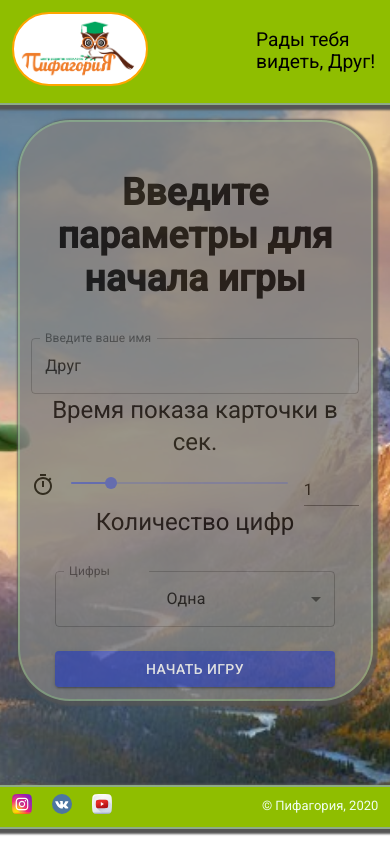
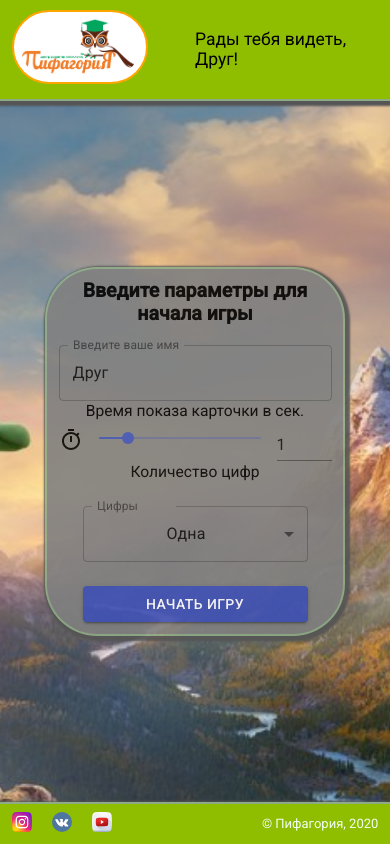
Before and after one commit to IlyaIvanchikov/flash, a React app: page / in a window 390 px wide. Built offline with nearby package versions, Linux system fonts and the light colour scheme; a web font is replaced by a local one.

Commit message:
feat: add responsive main

```diff
--- a/src/components/App.js
+++ b/src/components/App.js
@@ -5,8 +5,9 @@ import Footer from './Footer/Footer'
 import { makeStyles } from '@material-ui/core/styles'
 const useStyles = makeStyles((theme) => ({
   root: {
+    display: 'flex',
     minHeight: '100vh',
-    position: 'relative',
+    flexDirection: 'column'
   },
 }))
 
--- a/src/components/Footer/Footer.css
+++ b/src/components/Footer/Footer.css
@@ -1,11 +1,11 @@
 footer {
     height: 40px;
-    margin-top: -40px;
     background-color: #8fbe00;
     display: flex;
     justify-content: space-between;
     align-items: center;
     padding: 0 3%;
+    flex-shrink: 0;
 }
 
 footer .copyrights {
--- a/src/components/Header/Header.css
+++ b/src/components/Header/Header.css
@@ -1,11 +1,10 @@
 .header {
-  flex-grow: 1;
+  flex-wrap: wrap;
   background-color: #8fbe00;
   padding: 10px 3%;
   display: flex;
   flex-direction: row;
   justify-content: space-between;
-  flex-wrap: nowrap;
   }
 
   .logo {
@@ -24,17 +23,19 @@
   }
 
   .h1-header {
-  font-size: 1.5rem;
   /* color: #fff; */
   font-style: italic;
   /* background-color: #fff; */
   }
 
   .p-header {
-  font-size: 1.2rem;
+  font-size: 1.7vw;
   }
 
 @media (max-width: 700px) {
+  .p-header {
+   font-size: 4.5vw;
+ }
 
   .logo {
     max-width: 120px;
--- a/src/components/Header/Header.js
+++ b/src/components/Header/Header.js
@@ -12,13 +12,13 @@ const Header = (props) => {
   return (
     <header className="header blockShadow">
       <Grid container alignItems="center">
-        <Grid container item  xs={8} sm={6} direction="row" alignItems="center">
+        <Grid container item  xs={6} sm={6} direction="row" alignItems="center">
           <a className="link-logo" href="/"><img src={Logo} alt="logo" className="logo"/></a>
           <Hidden smDown>
           <h1 className="h1-header">{SITE_TITLE}</h1>
           </Hidden>
         </Grid>
-        <Grid container justify="flex-end" item xs={4} sm={6}>
+        <Grid container justify="flex-end" item xs={6} sm={6}>
           <p className="p-header">{SALUTATION + (props.name || DEFAULT_NAME)}!</p>
         </Grid>
       </Grid>
--- a/src/components/Main/BlockParameters/BlockParamaters.js
+++ b/src/components/Main/BlockParameters/BlockParamaters.js
@@ -3,7 +3,6 @@ import { makeStyles } from '@material-ui/core/styles'
 import {
   TextField,
   FormGroup,
-  Typography,
   InputLabel,
   MenuItem,
   FormControl,
@@ -24,15 +23,15 @@ const useStyles = makeStyles((theme) => ({
     width: 140,
   },
   formControl: {
-    margin: theme.spacing(3)
+    margin: theme.spacing(3),
   },
   selectEmpty: {
-    marginTop: theme.spacing(2)
+    marginTop: theme.spacing(2),
   },
   buttonCheckParams: {
     marginLeft: theme.spacing(3),
-    marginRight: theme.spacing(3)
-  }
+    marginRight: theme.spacing(3),
+  },
 }))
 
 const BlockParameters = (props) => {
@@ -73,18 +72,18 @@ const BlockParameters = (props) => {
   return (
     <div className="blockParameters">
       <FormGroup className="formGroup">
-        <h3>Введите параметры для начала игры</h3>
+        <h3 className="h3">Введите параметры для начала игры</h3>
         <TextField
           id="outlined-helperText"
           label="Введите ваше имя"
-          defaultValue= {name}
+          defaultValue={name}
           // helperText="Введите ваше имя"
           variant="outlined"
           onChange={handleTextField}
         />
-        <Typography id="input-slider" variant="h5" gutterBottom>
+        <p id="input-slider" className="h5-params">
           Время показа карточки в сек.
-        </Typography>
+        </p>
         <Grid container spacing={2} alignItems="center">
           <Grid item>
             <TimerIcon />
@@ -116,9 +115,9 @@ const BlockParameters = (props) => {
             />
           </Grid>
         </Grid>
-        <Typography id="input-select" variant="h5" gutterBottom>
+        <p id="input-select" className="h5-params">
           Количество цифр
-        </Typography>
+        </p>
         <FormControl variant="outlined" className={classes.formControl}>
           <InputLabel id="select-outlined-label">Цифры</InputLabel>
           <Select
@@ -135,7 +134,12 @@ const BlockParameters = (props) => {
             <MenuItem value={5}>Пять</MenuItem>
           </Select>
         </FormControl>
-        <Button variant="contained" color="primary" onClick={checkData} className={classes.buttonCheckParams}>
+        <Button
+          variant="contained"
+          color="primary"
+          onClick={checkData}
+          className={classes.buttonCheckParams}
+        >
           НАЧАТЬ ИГРУ
         </Button>
       </FormGroup>
--- a/src/components/Main/BlockParameters/BlockParameters.css
+++ b/src/components/Main/BlockParameters/BlockParameters.css
@@ -10,11 +10,12 @@
 .formGroup {
   background-color: grey;
   position: relative;
-  opacity: 0.8;
+  opacity: 0.9;
+  width: 70vw;
   border-radius: 50px;
   text-align: center;
   padding: 3%;
-  margin: 5%;
+  margin: 3%;
   font-size: 2rem;
   -webkit-box-shadow:
   0px 0px 0px 6px rgba(182, 231, 170, 0.589),
@@ -28,3 +29,14 @@
   0px 0px 0px 2px rgba(182, 231, 170, 0.589),
   2px 2px 2px 5px #555;
 }
+
+.h5-params {
+  font-size: 1.5vw;
+  margin-bottom: 0;
+  margin-top: 1%;
+}
+
+.h3 {
+  font-size: 2vw;
+  margin-top: 0;
+}
--- a/src/components/Main/Main.css
+++ b/src/components/Main/Main.css
@@ -1,8 +1,9 @@
 .main {
-    flex-grow: 1;
+    flex: 1;
+    display: flex;
     box-sizing: border-box;
-    min-height:  calc(100vh - 120px);;
-    padding-bottom: 80px;
+    /* min-height:  calc(100vh - 120px);
+    padding-bottom: 80px; */
     background-color: #8fbe00;
     background-image: url('../../resources/img/back.jpg');
     background-position: center center;
@@ -15,4 +16,12 @@
   .main {
     background-image: url('../../resources/img/back-mobile.jpg');
   }
+
+  .h3 {
+    font-size: 5vw;
+  }
+
+  .h5-params {
+    font-size: 4vw;
+  }
 }
--- a/src/index.scss
+++ b/src/index.scss
@@ -1,7 +1,9 @@
 body {
   max-width: 1600px;
   margin: 0 auto;
-  height: 100%;
+  display:flex;
+  flex-direction: column;
+  min-height: 100vh;
   font-family: -apple-system, BlinkMacSystemFont, 'Segoe UI', 'Roboto', 'Oxygen',
     'Ubuntu', 'Cantarell', 'Fira Sans', 'Droid Sans', 'Helvetica Neue',
     sans-serif;
```
Lines whose indentation alone changed are shown as unchanged.
